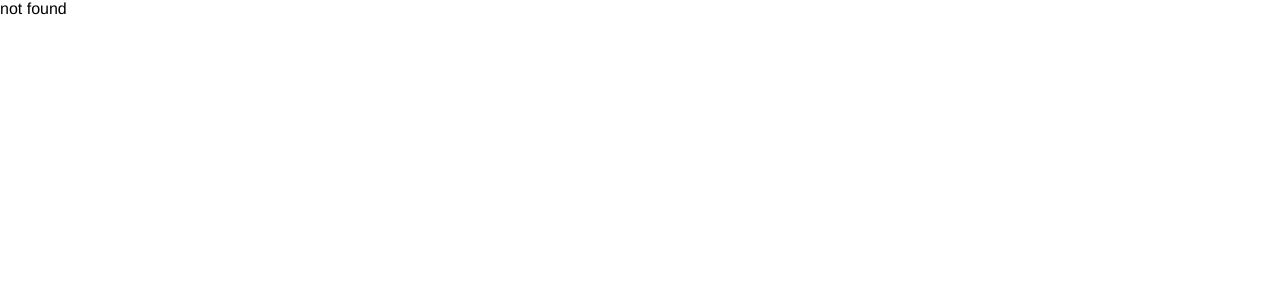
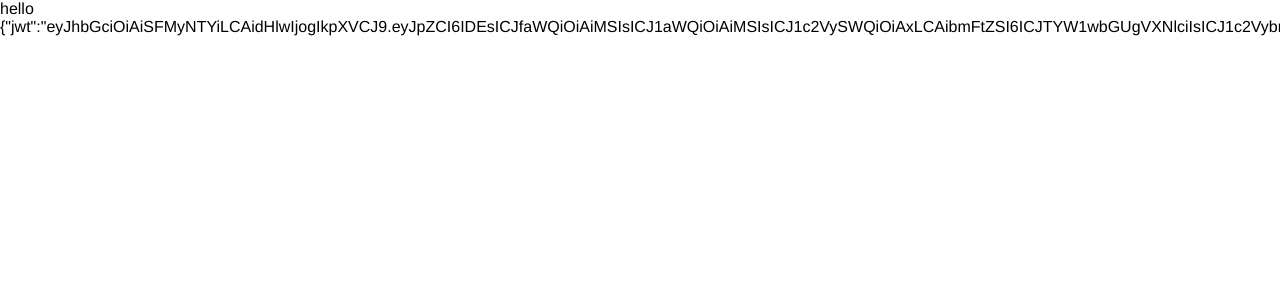
Before and after one commit to njsh4261/SGS_Last_Punch, a React (Create React App) app in the folder src/frontend/web/: page / in a window 1280 px wide. Shown: the top 300 px of the page. Built offline with nearby package versions, Linux system fonts and the light colour scheme; sample sign-in values are in the browser's storage.

Commit message:
feat: jwt 체크 후 페이지 redirect
- session storage에서 jwt 확인
- 없으면 login page
- 있으면 welcom page 이동과 jwt 넘겨줌(추후 변경)

```diff
--- a/src/frontend/web/src/App.tsx
+++ b/src/frontend/web/src/App.tsx
@@ -1,19 +1,29 @@
-import React from 'react';
+import React, { useEffect } from 'react';
 import { useSelector } from 'react-redux';
 import { RootState } from './modules';
-import { Route, Routes } from 'react-router-dom';
+import { Route, Routes, useNavigate } from 'react-router-dom';
 import Chat from './components/Chat';
 import MainHeader from './components/MianHeader';
 import LoginPage from './pages/Login';
 import Signup from './pages/Signup';
+import Welcome from './pages/Welcome';
 
 function App() {
-  const jwt = sessionStorage.getItem('jwt');
   const modalActive = useSelector((state: RootState) => state.modal.active);
+  const navigate = useNavigate();
+
+  // jwt가 없으면 login page로 redirect
+  useEffect(() => {
+    const jwt = sessionStorage.getItem('jwt');
+    console.log(jwt);
+    if (!jwt) navigate('/login');
+    else navigate('/', { state: { jwt } });
+  }, []);
 
   return (
     <>
       <Routes>
+        <Route path="/" element={<Welcome></Welcome>}></Route>
         <Route path="/login" element={<LoginPage />}></Route>
         <Route path="/signup" element={<Signup />}></Route>
         <Route path="/header" element={<MainHeader />}></Route>
--- /dev/null
+++ b/src/frontend/web/src/pages/Welcome.tsx
@@ -0,0 +1,7 @@
+import React from 'react';
+import { useLocation } from 'react-router-dom';
+
+export default function Welcome() {
+  const { state } = useLocation();
+  return <div>hello {JSON.stringify(state)}</div>;
+}
```
